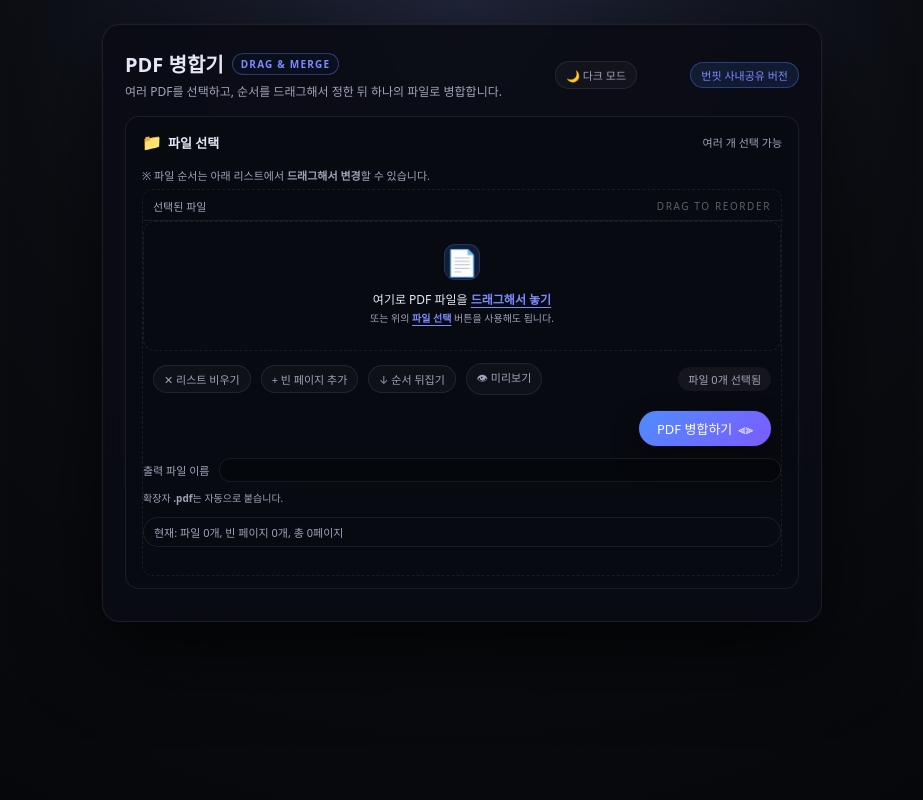
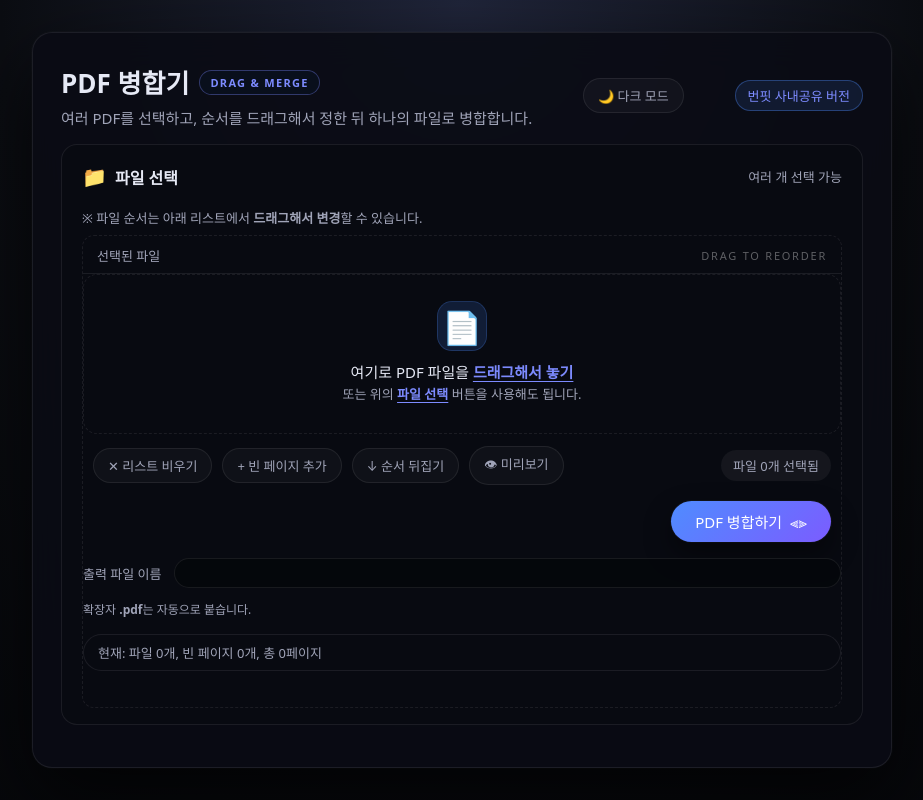
Before and after one commit to Sin-Yejun/pdf-tool, a plain HTML site: page index.html in a window 1280 px wide. Shown: the whole page, without its empty margins (178-1101 px from the left). Drawn offline with Linux system fonts and the light colour scheme; a script that the page names is missing.

Commit message:
fix: 크기 확대

```diff
--- a/style.css
+++ b/style.css
@@ -78,7 +78,7 @@ body {
   background-attachment: fixed;
   color: var(--text-main);
   margin: 0;
-  padding: 24px;
+  padding: 32px;
   min-height: 100vh;
   display: flex;
   justify-content: center;
@@ -87,13 +87,13 @@ body {
 
 .app {
   width: 100%;
-  max-width: 720px;
+  max-width: 860px;
   background: var(--app-bg);
-  border-radius: 18px;
+  border-radius: 20px;
   border: 1px solid var(--border);
   box-shadow: 0 30px 80px rgba(0, 0, 0, 0.7),
     0 0 0 1px rgba(255, 255, 255, 0.02);
-  padding: 24px 22px 20px;
+  padding: 30px 28px 26px;
   backdrop-filter: blur(18px);
 }
 
@@ -106,18 +106,18 @@ body {
 }
 
 .title-block h1 {
-  font-size: 20px;
-  margin: 0 0 4px;
+  font-size: 26px;
+  margin: 0 0 6px;
   display: flex;
   align-items: center;
-  gap: 8px;
+  gap: 10px;
 }
 
 .pill {
-  font-size: 10px;
+  font-size: 11px;
   text-transform: uppercase;
   letter-spacing: 0.12em;
-  padding: 3px 8px;
+  padding: 4px 10px;
   border-radius: 999px;
   border: 1px solid var(--accent-soft);
   background: var(--pill-bg);
@@ -126,13 +126,13 @@ body {
 
 .title-block p {
   margin: 0;
-  font-size: 12px;
+  font-size: 15px;
   color: var(--text-sub);
 }
 
 .badge-me {
-  font-size: 11px;
-  padding: 4px 10px;
+  font-size: 13px;
+  padding: 5px 12px;
   border-radius: 999px;
   background: var(--badge-bg);
   color: var(--accent);
@@ -142,25 +142,25 @@ body {
 
 .section {
   background: var(--panel-bg);
-  border-radius: 14px;
+  border-radius: 16px;
   border: 1px solid var(--border);
-  padding: 14px 16px 12px;
-  margin-bottom: 12px;
+  padding: 18px 20px 16px;
+  margin-bottom: 16px;
 }
 
 .section-header {
   display: flex;
   justify-content: space-between;
   align-items: center;
-  margin-bottom: 8px;
+  margin-bottom: 10px;
 }
 
 .section-title {
-  font-size: 13px;
+  font-size: 16px;
   font-weight: 600;
   display: flex;
   align-items: center;
-  gap: 6px;
+  gap: 8px;
   /* 제목도 클릭할 수 있게 커서 변경 */
   cursor: pointer;
   transition: color 0.12s ease;
@@ -172,36 +172,36 @@ body {
 }
 
 .section-title span.icon {
-  font-size: 16px;
+  font-size: 20px;
 }
 
 .hint {
-  font-size: 11px;
+  font-size: 13px;
   color: var(--text-sub);
 }
 
 .file-input-row {
   display: flex;
   flex-wrap: wrap;
-  gap: 8px;
+  gap: 10px;
   align-items: center;
-  margin-bottom: 6px;
+  margin-bottom: 8px;
 }
 
 input[type="file"] {
-  font-size: 12px;
+  font-size: 14px;
   color: var(--text-sub);
 }
 
 .small-text {
-  font-size: 11px;
+  font-size: 13px;
   color: var(--text-sub);
   margin: 0;
 }
 
 .list-container {
-  margin-top: 6px;
-  border-radius: 10px;
+  margin-top: 8px;
+  border-radius: 12px;
   border: 1px dashed var(--border);
   background: var(--panel-bg);
 }
@@ -210,8 +210,8 @@ input[type="file"] {
   display: flex;
   justify-content: space-between;
   align-items: center;
-  padding: 8px 10px 6px;
-  font-size: 11px;
+  padding: 10px 14px 8px;
+  font-size: 13px;
   color: var(--text-sub);
   border-bottom: 1px solid var(--border);
 }
@@ -232,8 +232,8 @@ ul#fileList {
   display: flex;
   align-items: center;
   justify-content: space-between;
-  padding: 7px 10px;
-  font-size: 12px;
+  padding: 10px 14px;
+  font-size: 14px;
   cursor: grab;
   user-select: none;
   border-bottom: 1px solid var(--border);
@@ -259,38 +259,38 @@ ul#fileList {
 .file-main {
   display: flex;
   align-items: center;
-  gap: 8px;
+  gap: 12px;
   min-width: 0;
 }
 
 .file-index {
-  width: 18px;
-  height: 18px;
+  width: 22px;
+  height: 22px;
   border-radius: 999px;
   border: 1px solid rgba(255, 255, 255, 0.18);
   display: flex;
   align-items: center;
   justify-content: center;
-  font-size: 11px;
+  font-size: 12px;
   color: var(--text-sub);
   flex-shrink: 0;
 }
 
 .file-icon {
-  width: 18px;
-  height: 22px;
-  border-radius: 4px;
+  width: 24px;
+  height: 28px;
+  border-radius: 5px;
   background: linear-gradient(135deg, #ff9a5c, #ff5f6d);
   display: flex;
   align-items: center;
   justify-content: center;
-  font-size: 10px;
+  font-size: 12px;
   color: #fff;
   flex-shrink: 0;
 }
 
 .file-name {
-  font-size: 12px;
+  font-size: 15px;
   white-space: normal;
   overflow: visible;
   text-overflow: clip;
@@ -299,29 +299,29 @@ ul#fileList {
 }
 
 .file-sub {
-  font-size: 11px;
+  font-size: 13px;
   color: var(--text-sub);
-  margin-left: 4px;
+  margin-left: 6px;
 }
 
 .file-meta {
-  font-size: 11px;
+  font-size: 13px;
   color: var(--text-sub);
   display: flex;
   align-items: center;
-  gap: 6px;
+  gap: 8px;
   flex-shrink: 0;
 }
 
 .dot-sep {
-  width: 3px;
-  height: 3px;
+  width: 4px;
+  height: 4px;
   border-radius: 999px;
   background: rgba(255, 255, 255, 0.3);
 }
 
 .drag-hint {
-  font-size: 10px;
+  font-size: 11px;
   text-transform: uppercase;
   letter-spacing: 0.16em;
   color: rgba(255, 255, 255, 0.35);
@@ -366,18 +366,18 @@ button {
 }
 
 .btn-primary {
-  padding: 8px 18px;
+  padding: 10px 24px;
   border-radius: 999px;
   border: none;
   cursor: pointer;
-  font-size: 13px;
+  font-size: 15px;
   font-weight: 500;
   background: linear-gradient(135deg, #4f8cff, #7b5cff);
   color: #fff;
   box-shadow: var(--btn-shadow);
   display: inline-flex;
   align-items: center;
-  gap: 6px;
+  gap: 8px;
   transition: transform 0.08s ease, box-shadow 0.12s ease, filter 0.12s ease;
   white-space: nowrap;
   flex-shrink: 0;
@@ -402,8 +402,8 @@ button {
 }
 
 #fileCountText {
-  font-size: 11px;
-  padding: 4px 10px;
+  font-size: 13px;
+  padding: 6px 12px;
   border-radius: 999px;
   background: var(--chip-bg);
   color: var(--text-sub);
@@ -411,16 +411,16 @@ button {
 }
 
 .btn-ghost {
-  padding: 5px 10px;
+  padding: 7px 14px;
   border-radius: 999px;
   border: 1px solid var(--border);
   background: var(--muted-bg);
   color: var(--text-sub);
-  font-size: 11px;
+  font-size: 13px;
   cursor: pointer;
   display: inline-flex;
   align-items: center;
-  gap: 4px;
+  gap: 6px;
   transition: background 0.12s ease, border-color 0.12s ease, color 0.12s ease;
 }
 
@@ -431,13 +431,13 @@ button {
 }
 
 .status {
-  margin-top: 12px;
-  font-size: 11px;
-  min-height: 16px;
+  margin-top: 16px;
+  font-size: 13px;
+  min-height: 20px;
   color: var(--text-sub);
   display: flex;
   align-items: center;
-  gap: 6px;
+  gap: 8px;
   white-space: pre-line;
 }
 
@@ -480,8 +480,8 @@ button {
 
 /* --- 드래그 앤 드롭 박스 --- */
 .drop-zone {
-  padding: 14px;
-  border-radius: 12px;
+  padding: 20px;
+  border-radius: 14px;
   border: 1px dashed var(--border);
   background: var(--panel-bg);
   transition: border-color 0.15s ease, background 0.15s ease,
@@ -492,7 +492,7 @@ button {
 
 /* 파일이 없을 때: 고정 높이 + 중앙 정렬 */
 .drop-zone.empty {
-  height: 130px;
+  height: 160px;
 }
 
 /* 파일이 있을 때: 내용만큼 자동으로 늘어나게 */
@@ -534,10 +534,10 @@ button {
 }
 
 .drop-zone-icon {
-  font-size: 26px;
-  width: 34px;
-  height: 34px;
-  border-radius: 10px;
+  font-size: 32px;
+  width: 48px;
+  height: 48px;
+  border-radius: 14px;
   display: flex;
   align-items: center;
   justify-content: center;
@@ -553,7 +553,7 @@ button {
 }
 
 .drop-zone-text {
-  font-size: 12px;
+  font-size: 15px;
   color: var(--text-main);
 }
 
@@ -571,7 +571,7 @@ button {
 }
 
 .drop-zone-sub {
-  font-size: 10px;
+  font-size: 13px;
   color: var(--text-sub);
 }
 
@@ -617,14 +617,14 @@ button {
   border: none;
   background: transparent;
   color: rgba(255, 255, 255, 0.4);
-  font-size: 13px;
+  font-size: 16px;
   cursor: pointer;
   padding: 0 2px;
-  margin-left: 4px;
+  margin-left: 6px;
   line-height: 1;
   border-radius: 999px;
-  width: 18px;
-  height: 18px;
+  width: 24px;
+  height: 24px;
   display: inline-flex;
   align-items: center;
   justify-content: center;
@@ -641,30 +641,30 @@ button {
 }
 
 .output-row {
-  margin-top: 12px;
-  margin-bottom: 4px;
+  margin-top: 16px;
+  margin-bottom: 6px;
   display: flex;
   flex-wrap: wrap;
-  gap: 6px 10px;
+  gap: 8px 12px;
   align-items: center;
-  font-size: 11px;
+  font-size: 13px;
   color: var(--text-sub);
 }
 
 .output-label {
-  font-size: 11px;
+  font-size: 13px;
   white-space: nowrap;
 }
 
 .output-input {
-  flex: 1 1 160px;
-  min-width: 140px;
-  padding: 4px 8px;
+  flex: 1 1 200px;
+  min-width: 160px;
+  padding: 6px 12px;
   border-radius: 999px;
   border: 1px solid var(--border);
   background: var(--input-bg);
   color: var(--text-main);
-  font-size: 12px;
+  font-size: 14px;
   outline: none;
 }
 
@@ -675,16 +675,16 @@ button {
 
 .output-hint {
   flex-basis: 100%;
-  font-size: 10px;
+  font-size: 12px;
   color: var(--text-sub);
-  margin-top: 2px;
+  margin-top: 4px;
 }
 
 .summary-bar {
-  margin-top: 12px;
-  margin-bottom: 4px;
-  font-size: 11px;
-  padding: 6px 10px;
+  margin-top: 16px;
+  margin-bottom: 6px;
+  font-size: 13px;
+  padding: 8px 14px;
   border-radius: 999px;
   background: var(--panel-bg);
   border: 1px solid var(--border);
@@ -702,11 +702,11 @@ button {
   border: none;
   background: var(--muted-bg);
   color: var(--text-sub);
-  font-size: 10px;
-  padding: 2px 6px;
+  font-size: 12px;
+  padding: 4px 8px;
   border-radius: 999px;
   cursor: pointer;
-  margin-left: 6px;
+  margin-left: 8px;
   white-space: nowrap;
   transition: background 0.12s ease, color 0.12s ease, box-shadow 0.12s ease;
 }
@@ -721,11 +721,11 @@ button {
   border: none;
   background: var(--muted-bg);
   color: var(--text-sub);
-  font-size: 10px;
-  padding: 2px 6px;
+  font-size: 12px;
+  padding: 4px 8px;
   border-radius: 999px;
   cursor: pointer;
-  margin-left: 6px;
+  margin-left: 8px;
   white-space: nowrap;
   transition: background 0.12s ease, color 0.12s ease, box-shadow 0.12s ease;
 }
@@ -740,11 +740,11 @@ button {
   border: none;
   background: var(--chip-bg);
   color: var(--accent);
-  font-size: 10px;
-  padding: 2px 8px;
+  font-size: 12px;
+  padding: 4px 10px;
   border-radius: 999px;
   cursor: pointer;
-  margin-left: 6px;
+  margin-left: 8px;
   white-space: nowrap;
   box-shadow: 0 0 0 1px var(--accent-soft);
   transition: background 0.12s ease, color 0.12s ease, box-shadow 0.12s ease,
```
